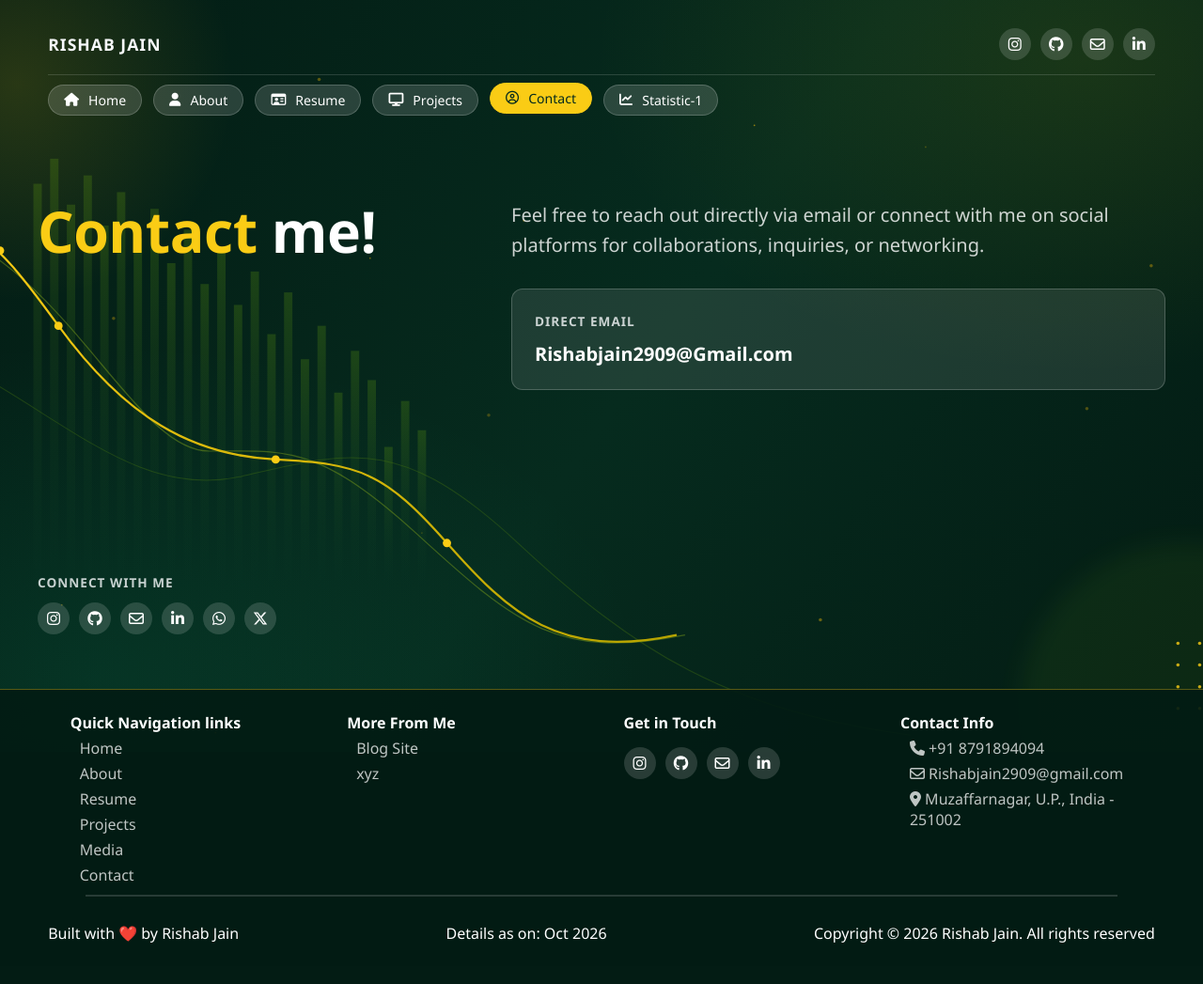
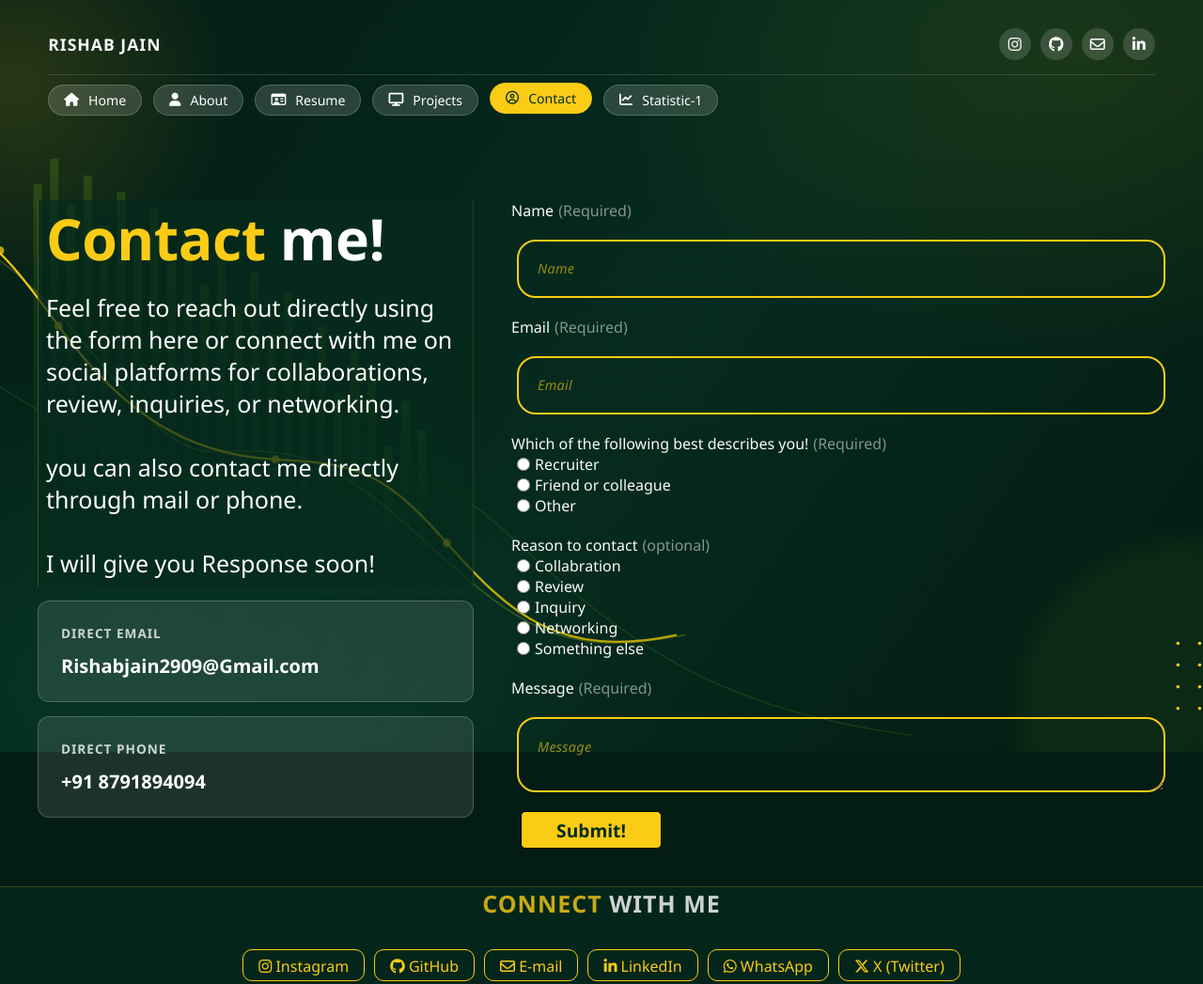
Before and after one commit to Rishab-jain-builds/Portfolio, a plain HTML site: page contact.html in a window 1280 px wide. Shown: the top 1047 px of the page at 94% size. Drawn offline with Linux system fonts and the light colour scheme.

Commit message:
update contact

```diff
--- a/contact.html
+++ b/contact.html
@@ -20,6 +20,36 @@
     html, body {
       min-height: 100%;
     }
+        #contact-form {
+      display: flex;
+      flex-direction: column;
+      gap: 20px;
+    }
+
+    .form-input {
+      background: none;
+      color: #FACC15;
+      border: 2px solid #FACC15;
+      padding: 20px;
+      border-radius: 20px;
+      margin-left: 6px;
+    }
+
+    .mcq {
+      border: none;
+    }
+
+    .mcq label {
+    display: block;
+    }
+
+    input[type="radio"] {
+  accent-color: #FACC15;
+  width: 14px;
+  height: 14px;
+  align-self: center;
+  margin-left: 6px;
+}
 
     body {
       background: var(--portfolio-bg);
@@ -65,6 +95,31 @@
       z-index: 10;
     }
 
+    #contact-form label {
+      display: flex;
+      flex-direction: row;
+      gap: 5px;
+    }
+
+    #contact-form span {
+      color: rgba(255, 255, 255, 0.5);
+    }
+
+    .form-submit {
+      width: 150px;
+      height: 40px;
+      background-color: #FACC15;
+      border: 1px solid black;
+      color: #062B1E;
+      font-size: 1.2rem;
+      text-decoration: solid;
+      font-weight: 5000;
+      margin-left: 10px;
+      border-radius: 5px;
+
+    }
+
+
     /* Resolve legacy layout/theme conflicts from styles.css. */
     body {
       display: block;
@@ -81,6 +136,60 @@
       color: var(--portfolio-white);
       box-shadow: none;
       opacity: 1;
+    }
+
+    .bottom-left-socials {
+      margin-top: 0;
+      background-color: rgba(6, 43, 30, 0.72);
+      margin-bottom: 20px;
+      border-top: 1px solid rgba(250, 204, 21, 0.22);
+      border-bottom: 1px solid rgba(250, 204, 21, 0.14);
+
+    }
+
+    .social-heading {
+      font-size: 25px;
+      text-align: center;
+      color: #ffffff;
+    }
+
+    .social-heading span {
+      color: #FACC15;
+    }
+
+
+    .b-social-icon {
+      height: 34px;
+      border: 1px solid #facc15;
+      margin-top: 20px;
+      margin-bottom: 10px;
+      border-radius: 10px;
+      padding: 6px 16px;
+      color: #FACC15;
+      text-decoration: none;
+      justify-content: center;
+      align-items: center;
+      font-size: 1rem;
+      font-weight: 500;
+    }
+
+    .lower-social-icons {
+      align-content: center;
+      justify-content: center;
+      margin-bottom: 20px;
+    }
+
+    .form-input::placeholder {
+      color: #FACC15;
+      opacity: 0.6;
+      font-style: italic;
+      font-size: 0.9rem;
+      letter-spacing: 0.02em;
+    }
+
+    .info-card {
+      margin-top: 15px;
+      margin-bottom: 15px;
     }
 
     .top-section { padding: 30px clamp(20px, 4vw, 56px) 20px; }
@@ -103,6 +212,7 @@
     }
     .footer-logo { overflow-wrap: anywhere; }
     .last-row { padding: 18px 0 24px; gap: 12px; }
+
   </style>
 </head>
 <body>
@@ -169,14 +279,14 @@
 
       <path d="M710 760 C850 790 910 735 985 650 S1090 555 1190 550 S1370 500 1450 390 S1540 280 1600 270"
             fill="none" stroke="url(#goldLine)" stroke-width="2.5"/>
-      <g fill="#FACC15">
+      <g fill="#FACC15" opacity="0.75">
         <circle cx="985" cy="650" r="5"/>
         <circle cx="1190" cy="550" r="5"/>
         <circle cx="1450" cy="390" r="5"/>
         <circle cx="1520" cy="300" r="5"/>
       </g>
 
-      <g fill="#FACC15" opacity="0.8">
+      <g fill="#FACC15">
         <circle cx="32" cy="770" r="2"/><circle cx="58" cy="770" r="2"/>
         <circle cx="84" cy="770" r="2"/><circle cx="110" cy="770" r="2"/>
         <circle cx="32" cy="796" r="2"/><circle cx="58" cy="796" r="2"/>
@@ -186,33 +296,6 @@
         <circle cx="32" cy="848" r="2"/><circle cx="58" cy="848" r="2"/>
         <circle cx="84" cy="848" r="2"/><circle cx="110" cy="848" r="2"/>
       </g>
-
-    <g fill="#FFC107">
-    <circle cx="142" cy="318" r="2" opacity="0.35" />
-    <circle cx="287" cy="905" r="1" opacity="0.50" />
-    <circle cx="412" cy="176" r="1" opacity="0.25" />
-    <circle cx="538" cy="742" r="2" opacity="0.40" />
-    <circle cx="661" cy="421" r="1" opacity="0.30" />
-    <circle cx="790" cy="1012" r="2" opacity="0.45" />
-    <circle cx="893" cy="264" r="1" opacity="0.55" />
-    <circle cx="1015" cy="638" r="1" opacity="0.20" />
-    <circle cx="1138" cy="95" r="2" opacity="0.35" />
-    <circle cx="1262" cy="877" r="1" opacity="0.40" />
-    <circle cx="1384" cy="381" r="2" opacity="0.30" />
-    <circle cx="1502" cy="1041" r="1" opacity="0.50" />
-    <circle cx="1619" cy="552" r="1" opacity="0.25" />
-    <circle cx="1741" cy="203" r="2" opacity="0.45" />
-    <circle cx="1853" cy="718" r="1" opacity="0.35" />
-    <circle cx="76" cy="603" r="1" opacity="0.40" />
-    <circle cx="219" cy="489" r="2" opacity="0.30" />
-    <circle cx="354" cy="966" r="1" opacity="0.20" />
-    <circle cx="617" cy="150" r="1" opacity="0.55" />
-    <circle cx="935" cy="497" r="2" opacity="0.25" />
-    <circle cx="1077" cy="309" r="1" opacity="0.40" />
-    <circle cx="1446" cy="724" r="1" opacity="0.30" />
-    <circle cx="1696" cy="961" r="2" opacity="0.35" />
-    <circle cx="1805" cy="446" r="1" opacity="0.50" />
-  </g>
     </svg>
   </div>
 
@@ -267,47 +350,123 @@
 
         <!-- Left Section: Title & Social Icon Left -->
         <div class="contact-left">
+          <div style="background: rgba(6, 43, 30, 0.72); border-left: 1px solid rgba(250, 204, 21, 0.22); border-right: 1px solid rgba(250, 204, 21, 0.14); padding: 8px;">
           <h2 class="contact-title"><strong style="color: #FACC15;">Contact</strong> me!</h2>
+          <br>
+          <p style="font-size: 25px; color: rgba(255, 255, 255, 1)"> Feel free to reach out directly using the form here or connect with me on social platforms for collaborations, review, inquiries, or networking.
+          <br><br>you can also contact me directly through mail or phone. <br><br> I will give you Response soon!</p></div>
+
+           <div class="info-card">
+            <span class="info-label">Direct Email</span>
+            <a href="mailto:Rishabjain2909@Gmail.com" class="email-link">Rishabjain2909@Gmail.com</a>
+          </div>
+
+           <div class="info-card">
+            <span class="info-label">Direct Phone</span>
+            <a href="tel:+918791894094" class="email-link">+91 8791894094</a>
+          </div>
+
+          </div>
+
+
+        <!-- Right Section: Direct Details -->
+        <div class="contact-right">
+
+
+  <form id="contact-form" action="https://formspree.io/f/mnppneao" method="POST">
+<label>Name <span>(Required)</span></label>
+  <input class="form-input" type="text" name="name" placeholder="Name" minlength="3" pattern="[A-Za-z]+" required>
+<label>Email <span>(Required)</span></label>
+  <input class="form-input" type="email" name="email" placeholder="Email" required>
+
+<fieldset class="mcq">
+  <label>Which of the following best describes you! <span>(Required)</span> </label>
+  <label><input type="radio" name="describe" value="Recruiter" required> Recruiter </label>
+  <label><input type="radio" name="describe" value="Friend or colleague"> Friend or colleague </label>
+  <label><input type="radio" name="describe" value="Other"> Other </label>
+</fieldset>
+
+<fieldset class="mcq">
+  <label>Reason  to contact <span>(optional)</span></label>
+  <label><input type="radio" name="reason" value="collabration"> Collabration </label>
+  <label><input type="radio" name="reason" value="review"> Review </label>
+  <label><input type="radio" name="reason" value="Inquiries"> Inquiry </label>
+  <label><input type="radio" name="reason" value="networking"> Networking </label>
+  <label><input type="radio" name="reason" value="something else"> Something else </label>
+</fieldset>
+
+<label>Message <span>(Required)</span></label>
+  <textarea class="form-input" name="message" placeholder="Message" required></textarea>
+  <div style="display: flex;"><button class="form-submit" type="submit"><strong>Submit!</strong></button>
+  <p id="status"></p></div>
+
+</form>
+</div>
+</main>
+
+<script>
+  const form = document.getElementById("contact-form");
+  const status = document.getElementById("status");
+
+  form.addEventListener("submit", async (e) => {
+    e.preventDefault();
+    status.textContent = "Sending...";
+
+    const response = await fetch(form.action, {
+      method: "POST",
+      body: new FormData(form),
+      headers: { Accept: "application/json" }
+    });
+
+    if (response.ok) {
+      form.reset();
+      status.textContent = "Thanks! Your message has been sent.";
+    } else {
+      status.textContent = "Something went wrong. Please try again.";
+    }
+  });
+
+  document.querySelectorAll('input[type="radio"]').forEach((radio) => {
+    radio.addEventListener("click", () => {
+      if (radio.dataset.wasChecked === "true") {
+        radio.checked = false;
+        radio.dataset.wasChecked = "false";
+      } else {
+        document
+          .querySelectorAll(`input[name="${radio.name}"]`)
+          .forEach((r) => (r.dataset.wasChecked = "false"));
+        radio.dataset.wasChecked = "true";
+      }
+    });
+  });
+</script>
+
 
           <!-- Lower Left Social Section -->
           <div class="bottom-left-socials">
-            <span class="social-heading">Connect With Me</span>
+            <p class="social-heading"><span>Connect</span> With Me</p>
             <div class="lower-social-icons">
-              <a href="https://www.instagram.com/rishab_jain.786" target="_blank" class="social-icon" title="Instagram">
-              <i class="fa-brands fa-instagram"></i>
+              <a href="https://www.instagram.com/rishab_jain.786" target="_blank" class="b-social-icon" title="Instagram">
+              <i class="fa-brands fa-instagram"></i> Instagram
             </a>
-            <a href="https://github.com/rishab-jain-builds" target="_blank" class="social-icon" title="GitHub">
-              <i class="fa-brands fa-github"></i>
+            <a href="https://github.com/rishab-jain-builds" target="_blank" class="b-social-icon" title="GitHub">
+              <i class="fa-brands fa-github"></i> GitHub
             </a>
-            <a href="mailto:Rishabjain2909@gmail.com" class="social-icon" title="Email">
-              <i class="fa-regular fa-envelope"></i>
+            <a href="mailto:Rishabjain2909@gmail.com" class="b-social-icon" title="Email">
+              <i class="fa-regular fa-envelope"></i> E-mail
             </a>
-            <a href="https://www.linkedin.com/in/rishabjaindigital" target="_blank" class="social-icon" title="LinkedIn">
-              <i class="fa-brands fa-linkedin-in"></i>
+            <a href="https://www.linkedin.com/in/rishabjaindigital" target="_blank" class="b-social-icon" title="LinkedIn">
+              <i class="fa-brands fa-linkedin-in"></i> LinkedIn
             </a>
-            <a href="https://wa.me/Rishab_jain.786?text=Hi%2C" target="_blank" class="social-icon" title="whatsApp">
-              <i class="fa-brands fa-whatsapp"></i>
+            <a href="https://wa.me/Rishab_jain.786?text=Hi%2C" target="_blank" class="b-social-icon" title="whatsApp">
+              <i class="fa-brands fa-whatsapp"></i> WhatsApp
             </a>
-              <a href="https://x.com/RishabJain16458?t=673jjaOIjBz2wAmertGoYg&s=09" target="_blank" class="social-icon" title="X (Twitter)">
-                <i class="fa-brands fa-x-twitter"></i>
+              <a href="https://x.com/RishabJain16458?t=673jjaOIjBz2wAmertGoYg&s=09" target="_blank" class="b-social-icon" title="X (Twitter)">
+                <i class="fa-brands fa-x-twitter"></i> X (Twitter)
               </a>
             </div>
           </div>
-        </div>
 
-        <!-- Right Section: Direct Details -->
-        <div class="contact-right">
-          <p class="contact-description" style="font-size: 20px; color: rgba(255, 255, 255, 0.8)">
-            Feel free to reach out directly via email or connect with me on social platforms for collaborations, inquiries, or networking.
-          </p>
-
-          <div class="info-card">
-            <span class="info-label">Direct Email</span>
-            <a href="mailto:Rishabjain2909@Gmail.com" class="email-link">Rishabjain2909@Gmail.com</a>
-          </div>
-        </div>
-
-      </main>
 
     <section class="footer">
     <div class="footer-content">
```
